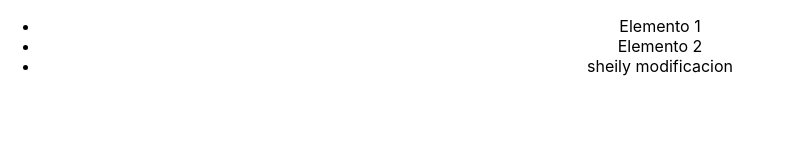
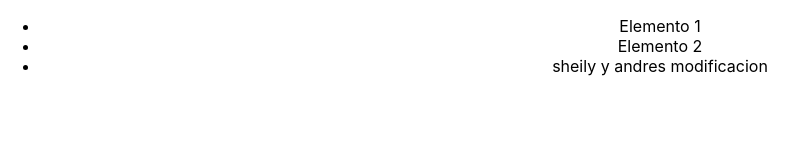
Before and after one commit to JuanYunda/QuackyNotesApp, a JavaScript app in the folder web/: page / in a window 1280 px wide. Shown: the top 160 px of the page, without its empty margins (0-807 px from the left). Built offline with nearby package versions, Linux system fonts and the light colour scheme; the HTML template or start-up script is replaced by a standard one.

Commit message:
Update App.js

```diff
--- a/web/src/App.js
+++ b/web/src/App.js
@@ -6,7 +6,7 @@ function App() {
       <ul>
         <li>Elemento 1</li>
         <li>Elemento 2</li>
-        <li>sheily modificacion</li>
+        <li>sheily y andres modificacion</li>
       </ul>
     </div>
   );
```
